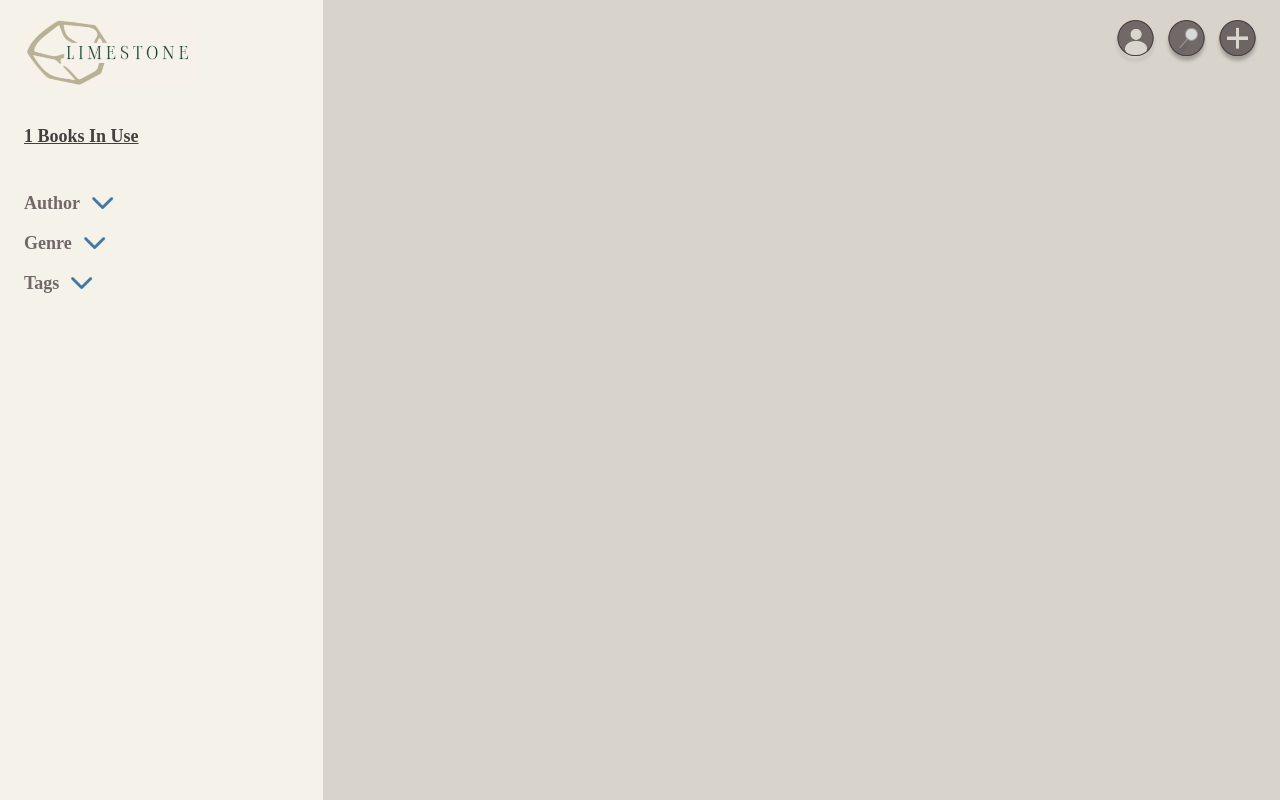
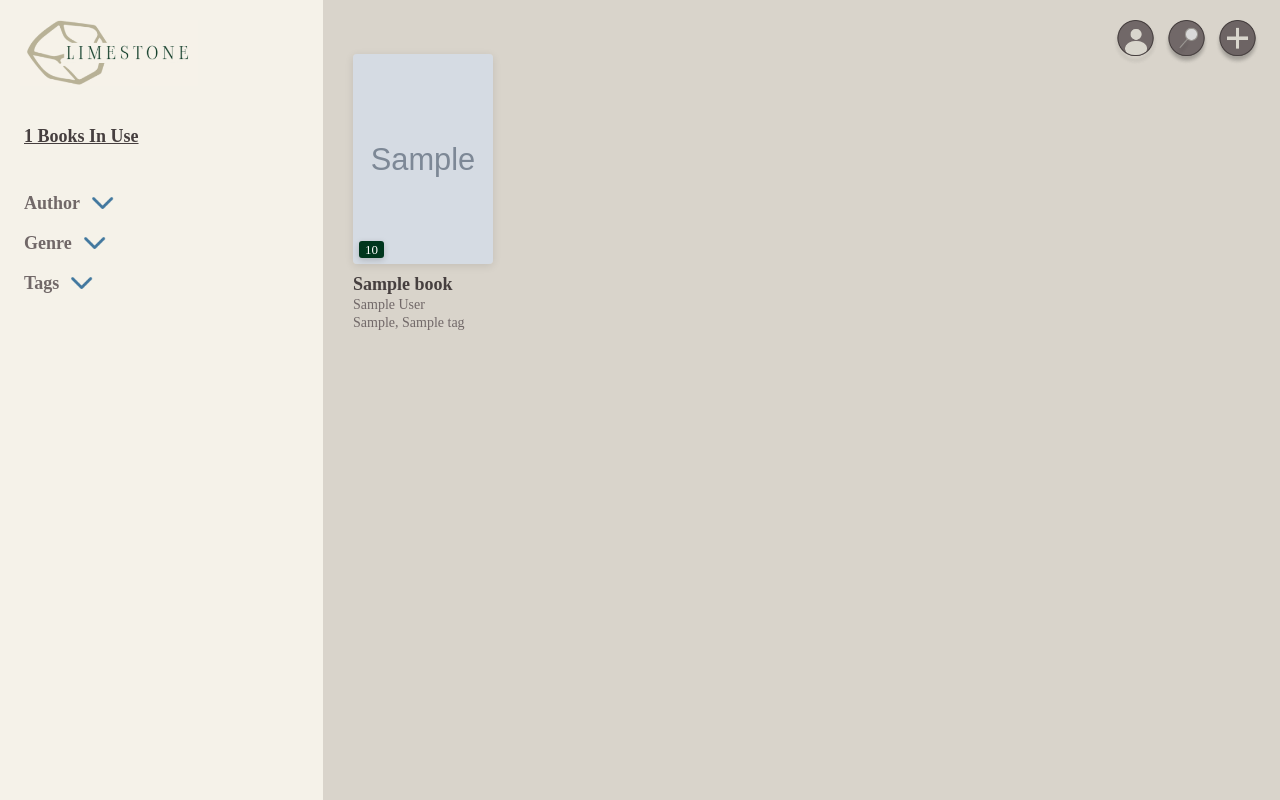
Before and after one commit to 50litrerotary/Limestone, a Flask app: page /bookshelf in a window 1280 px wide. Run offline with Flask 3, Linux system fonts and the light colour scheme; tables that the repository leaves empty hold one stand-in row (values such as "Sample post"); grey boxes marked "Sample" are stand-in pictures; parts of the project's set-up code (start-up, migrations or seed data) failed here and were passed over.

Commit message:
Added book visual display with placeholder support

```diff
--- a/app.py
+++ b/app.py
@@ -166,17 +166,52 @@ def login():
 
 @app.route('/bookshelf')
 def bookshelf():
-    uid = get_current_user_id()
     db = SessionLocal()
 
-    authors = [row[0] for row in db.query(Book.author).filter_by(owner_id=uid).distinct().all() if row[0]]
-    genres  = [row[0] for row in db.query(Book.genre).filter_by(owner_id=uid).distinct().all() if row[0]]
-    tags    = [row[0] for row in db.query(Tag.name).filter_by(owner_id=uid).distinct().all()]
-
-    book_count = db.query(Book).filter_by(owner_id=uid).count()
+    # dropdown data
+    authors = [row[0] for row in db.query(Book.author).distinct().all() if row[0]]
+    genres  = [row[0] for row in db.query(Book.genre).distinct().all() if row[0]]
+    tags    = [row[0] for row in db.query(Tag.name).distinct().all()]
 
     selected_author = request.args.get('author', '')
     selected_genre  = request.args.get('genre', '')
+
+    # base query + optional filters
+    q = db.query(Book)
+    if selected_author:
+        q = q.filter(Book.author == selected_author)
+    if selected_genre:
+        q = q.filter(Book.genre == selected_genre)
+
+    books_raw = q.order_by(Book.created_at.desc()).all()
+    book_count = db.query(Book).count()
+
+    # build lightweight dicts for the template
+    books = []
+    for b in books_raw:
+        # cover URL: if not provided, use standard placeholder in /static/img/
+        cover_url = b.cover_path or url_for('static', filename='img/cover_placeholder.png')
+
+        # reading progress (total pages optional if you ever add it later)
+        current = b.progress.current_page if b.progress else None
+        total   = getattr(b, 'total_pages', None)  # will be None unless you add this column
+
+        meta_bits = []
+        if b.genre:
+            meta_bits.append(b.genre)
+        if b.tags:
+            meta_bits.extend(t.name for t in b.tags)
+        meta_line = ", ".join(meta_bits)
+
+        books.append({
+            "id": b.id,
+            "title": b.title,
+            "author": b.author or "",
+            "cover_url": cover_url,
+            "progress_current": current,
+            "progress_total": total,  # may be None
+            "meta_line": meta_line
+        })
 
     db.close()
 
@@ -187,7 +222,8 @@ def bookshelf():
         tags=tags,
         selected_author=selected_author,
         selected_genre=selected_genre,
-        book_count=book_count
+        book_count=book_count,
+        books=books
     )
 
 @app.route('/register', methods=['GET', 'POST'])
--- a/static/css/bookshelf.css
+++ b/static/css/bookshelf.css
@@ -127,12 +127,12 @@ body{
   height: 100%;
 }
 
-/* ---- Books grid placeholder ---- */
+/* ===== Books grid ===== */
 .book-grid{
-  display:flex;
-  gap:40px;
-  margin-top:80px;
-  flex-wrap:wrap;
+  display: flex;
+  flex-wrap: wrap;
+  gap: 28px 36px;            /* row gap / column gap */
+  margin-top: 24px;
 }
 
 /* ---- Modal ---- */
@@ -153,6 +153,73 @@ body{
   overflow:hidden;
 }
 
+/* single card */
+.book-item{
+  width: 140px;              /* matches cover width */
+  display: flex;
+  flex-direction: column;
+  align-items: flex-start;
+  font-family: "Times New Roman", Tinos, serif;
+}
+/* fixed-size cover box */
+.book-cover{
+  width: 140px;
+  height: 210px;
+  position: relative;
+  border-radius: 4px;
+  background: #efe9df;
+  box-shadow:
+    0 2px 8px rgba(0,0,0,0.10),
+    inset 0 0 0 1px rgba(0,0,0,0.08);
+  overflow: hidden;          /* keeps images neatly inside */
+}
+
+/* cover image */
+.book-cover img{
+  width: 100%;
+  height: 100%;
+  display: block;
+  object-fit: cover;         /* fills box without distortion */
+}
+
+/* progress pill (bottom-left) */
+.progress-tag{
+  position: absolute;
+  left: 6px;
+  bottom: 6px;
+  padding: 2px 6px;
+  border-radius: 3px;
+  background: #00361D;
+  color: #fff;
+  font-size: 13px;
+  line-height: 1;
+  box-shadow: 0 2px 6px rgba(0,0,0,0.18);
+}
+
+/* text below cover */
+.book-info .title{
+  margin-top: 10px;
+  font-weight: 700;
+  font-size: 18px;
+  color: #463F3F;
+}
+.book-info .author{
+  margin-top: 2px;
+  font-size: 14px;
+  color: #716868;
+}
+.book-info .meta{
+  margin-top: 2px;
+  font-size: 14px;
+  color: #716868;
+}
+/* empty state */
+.empty-shelf{
+  margin: 10px 0 0 2px;
+  font-size: 16px;
+  color: #463F3F;
+  opacity: .85;
+}
 .modal-header{
   display:flex; align-items:center; justify-content:space-between;
   padding:14px 18px; background:#ece7de; border-bottom:1px solid #ddd5c8;
--- a/templates/bookshelf.html
+++ b/templates/bookshelf.html
@@ -88,7 +88,31 @@
         </button>
       </div>
 
-      <div class="book-grid"></div>
+      <div class="book-grid">
+  {% if books %}
+    {% for b in books %}
+      <article class="book-item">
+        <div class="book-cover">
+          <img src="{{ b.cover_url }}" alt="{{ b.title }} cover">
+          {% if b.progress_current is not none %}
+            <span class="progress-tag">
+              {{ b.progress_current }}{% if b.progress_total %}/{{ b.progress_total }}{% endif %}
+            </span>
+          {% endif %}
+        </div>
+
+        <div class="book-info">
+          <div class="title">{{ b.title }}</div>
+          {% if b.author %}<div class="author">{{ b.author }}</div>{% endif %}
+          {% if b.meta_line %}<div class="meta">{{ b.meta_line }}</div>{% endif %}
+        </div>
+      </article>
+    {% endfor %}
+  {% else %}
+    <p class="empty-shelf">No books yet. Click the “+” to add your first book.</p>
+  {% endif %}
+</div>
+
     </main>
   </div>
 
```
Also changed, not shown: static/img/cover_placeholder.png (added), static/img/placeholder_book.png (deleted).
